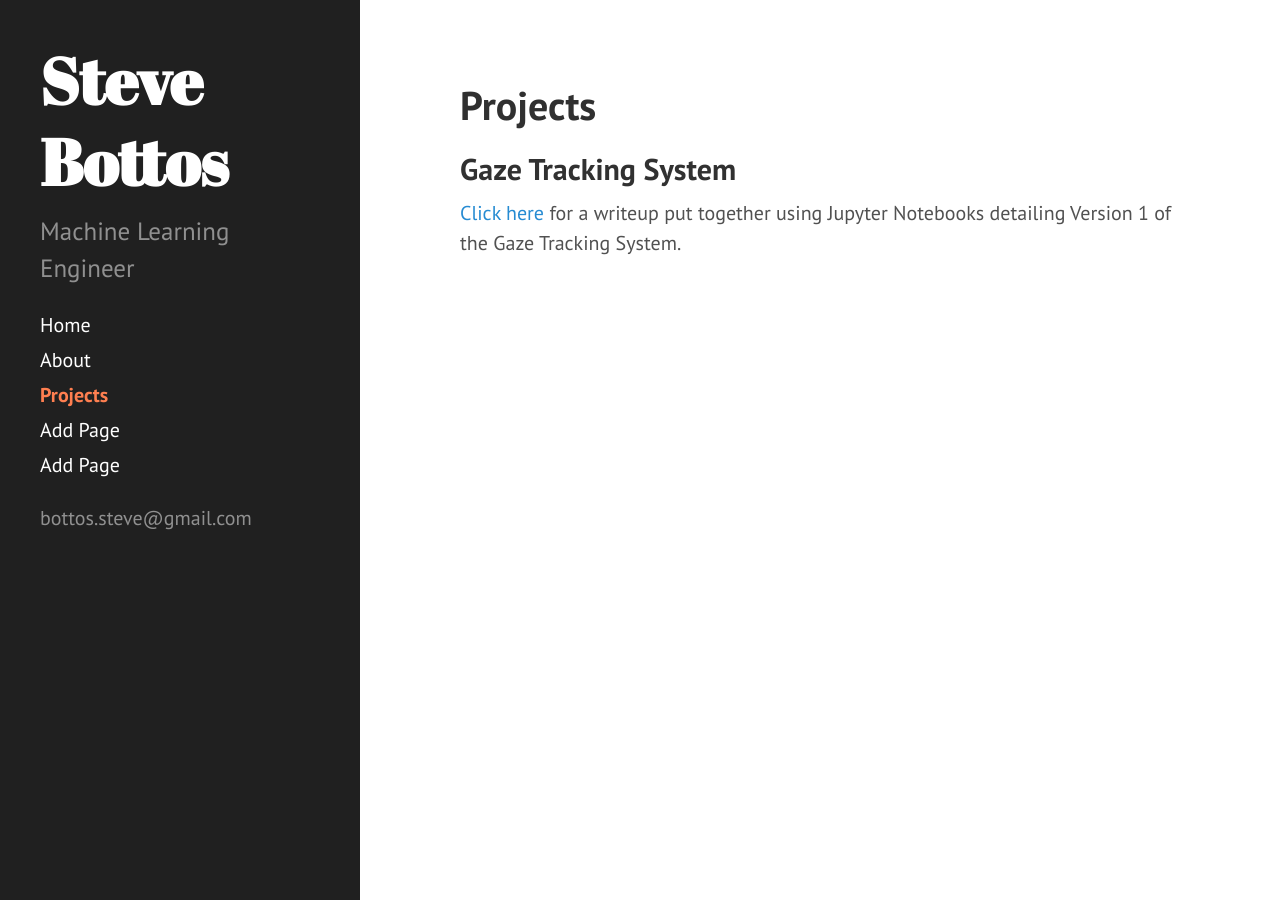
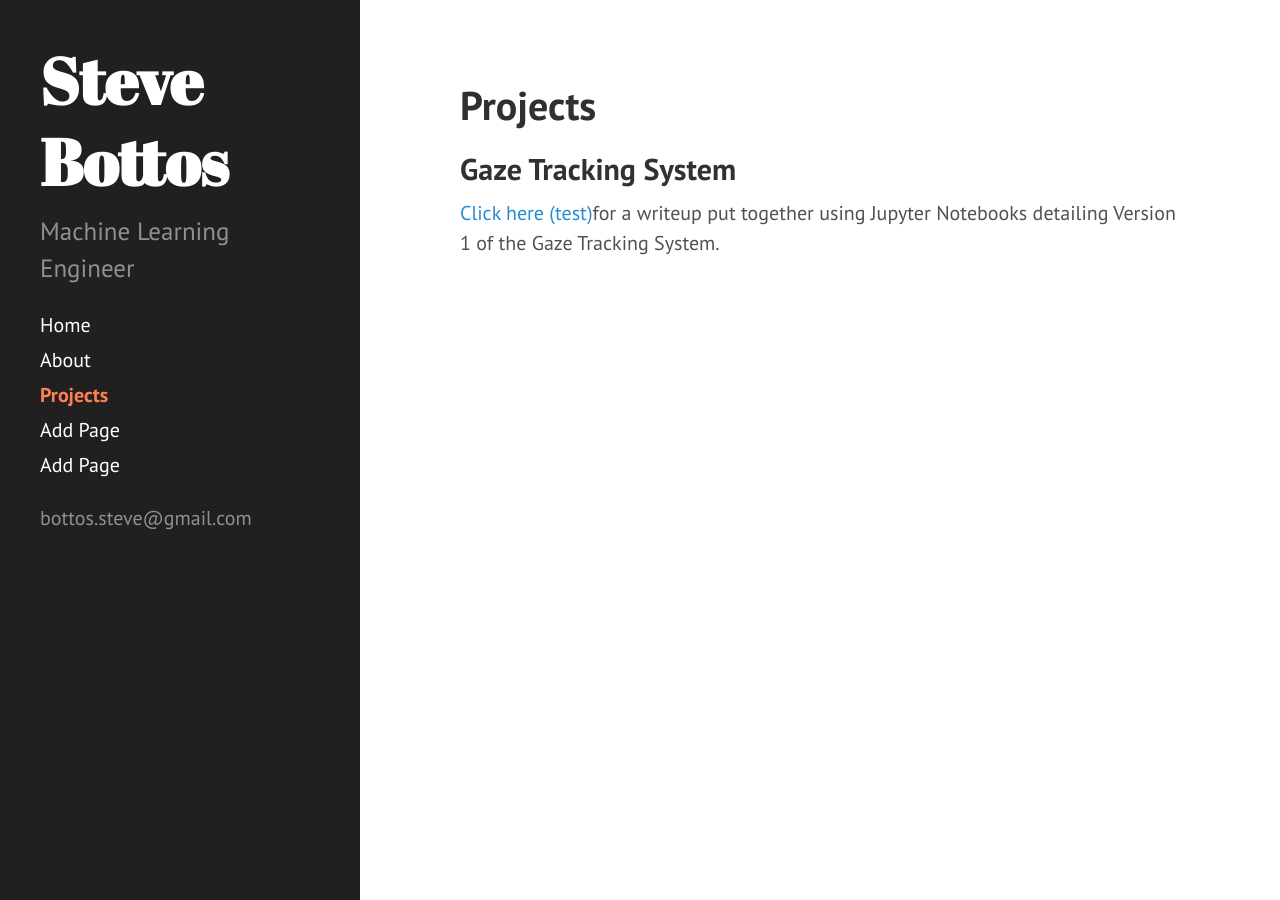
Before and after one commit to stevebottos/stevebottos.github.io, a Jekyll site: the page built from projects.md, in a window 1280 px wide. Built offline with Jekyll 4.4.1, drawn with Linux system fonts in a browser that asks for light colours.

Commit message:
Update projects.md

```diff
--- a/projects.md
+++ b/projects.md
@@ -4,4 +4,4 @@ title: Projects
 ---
 
 ## Gaze Tracking System
-<a href="https://stevebottos.github.io/jupnotes/GazeTrackerWriteup/" target="_blank">Click here </a>for a writeup put together using Jupyter Notebooks detailing Version 1 of the Gaze Tracking System.
+<a href="https://stevebottos.github.io/jupnotes/GazeTrackerWriteup/" target="_blank">Click here (test)</a>for a writeup put together using Jupyter Notebooks detailing Version 1 of the Gaze Tracking System.
```
